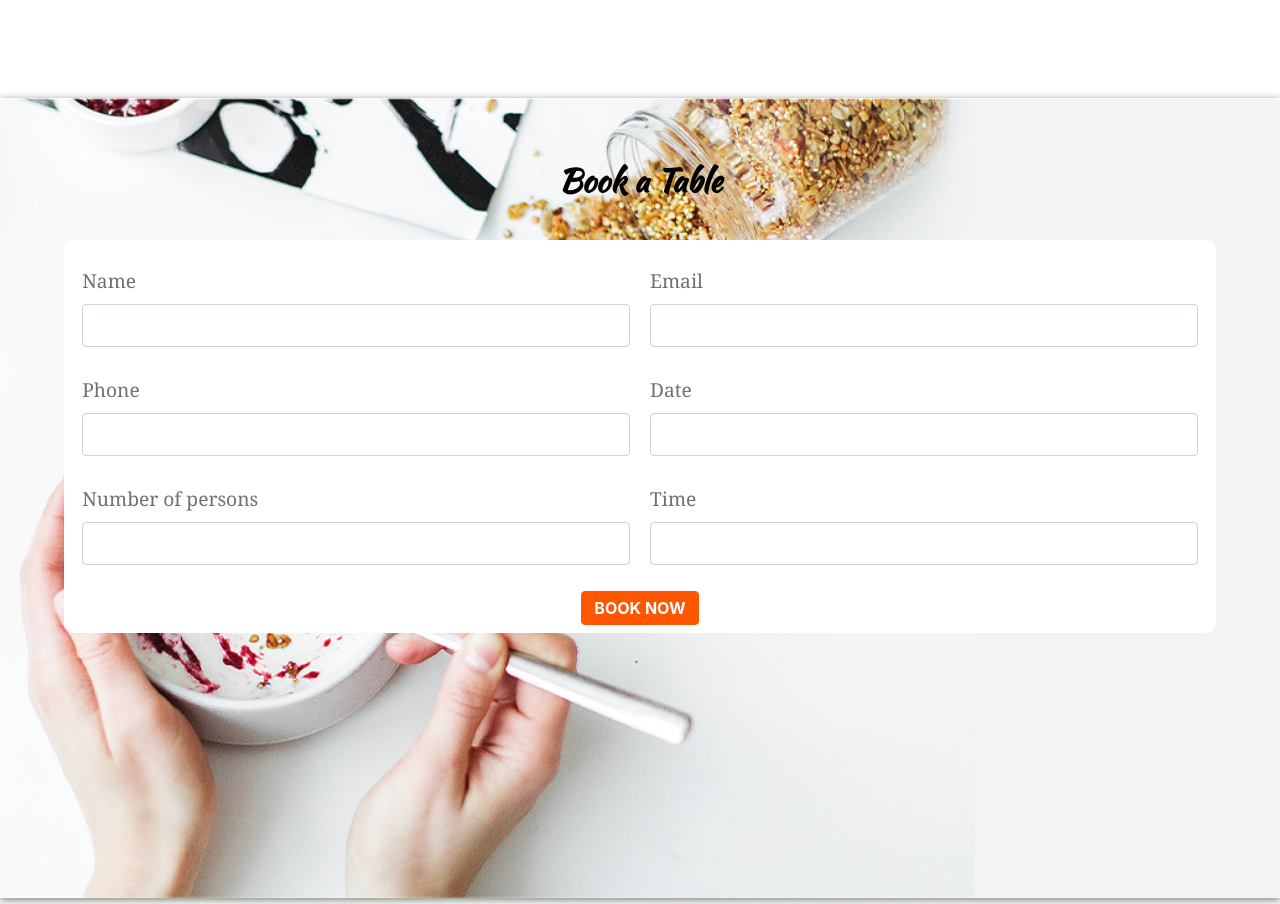
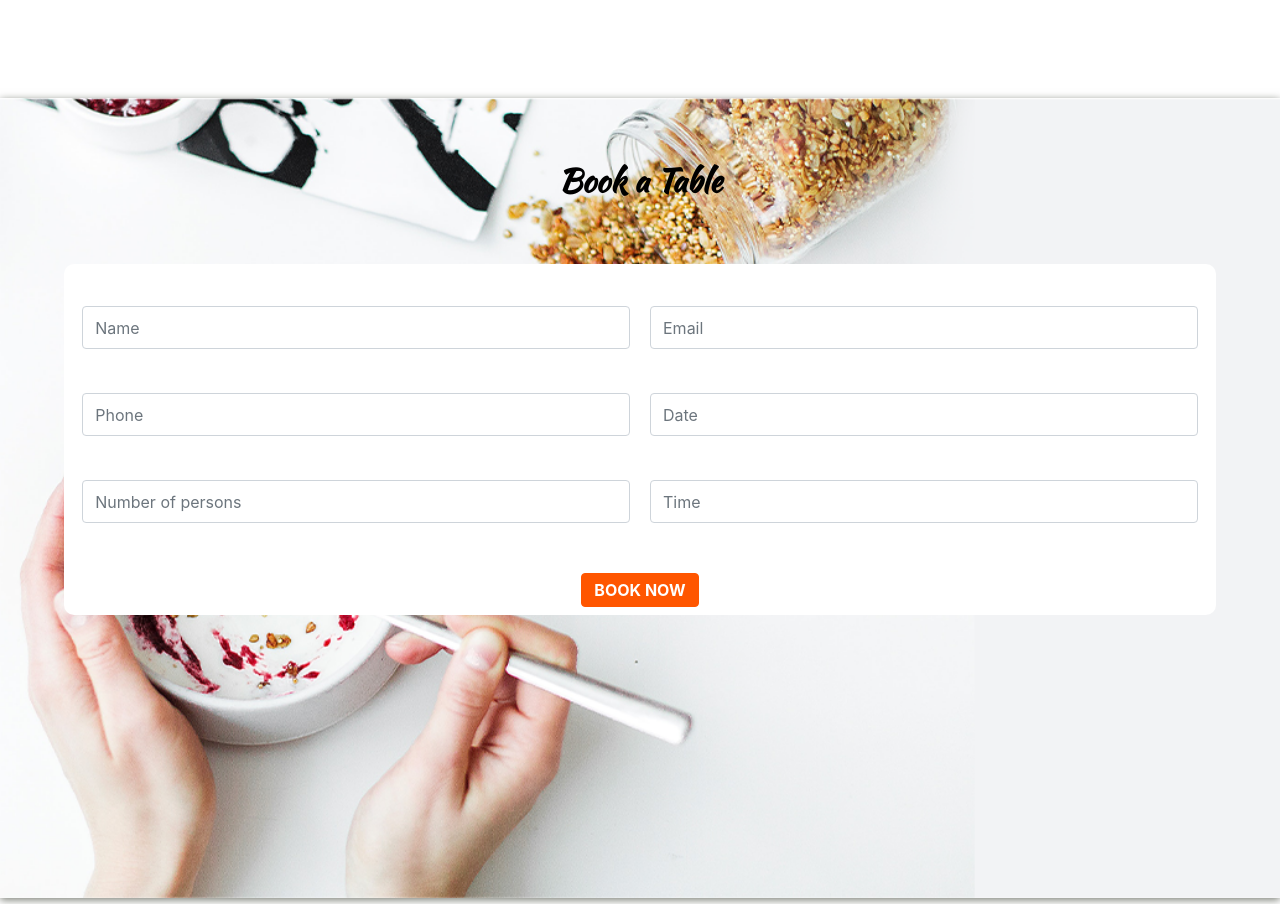
Before and after one commit to augustineritalondon/restaurant, a Flask app: page / in a window 1280 px wide. Shown: the part 2240-3144 px from the top of the page. Run offline with Flask 2, Linux system fonts and the light colour scheme; some libraries are stand-ins or nearby versions.

Commit message:
Some corrections on the homepage

```diff
--- a/static/style.css
+++ b/static/style.css
@@ -540,6 +540,7 @@ nav a:focus{
 .table1{
     background: white;
     border-radius: 10px;
+    margin-top: 2em!important;
 }
 
 .table-form{
@@ -559,7 +560,7 @@ nav a:focus{
 .table-form .btn{
     background: #ff5600;
     border-color: #ff5600;
-    margin-top: 1em;
+    margin-top: 2.5em;
     font-weight: 700!important;
     font-size: .75rem!important;
 }
--- a/templates/home.html
+++ b/templates/home.html
@@ -195,28 +195,28 @@
         <div class="table1">
             <form class="table-form">
                 <div class="form-group">
-                    <label for="exampleInputEmail1">Name</label>
-                    <input type="email" class="form-control" id="exampleInputEmail1" aria-describedby="emailHelp">
+                    <label for="exampleInputEmail1"></label>
+                    <input type="email" class="form-control" id="exampleInputEmail1" placeholder="Name" aria-describedby="emailHelp">
                 </div>
                 <div class="form-group">
-                    <label for="exampleInputEmail1">Email</label>
-                    <input type="email" class="form-control" id="exampleInputEmail1" aria-describedby="emailHelp">
+                    <label for="exampleInputEmail1"></label>
+                    <input type="email" class="form-control" id="exampleInputEmail1" placeholder="Email" aria-describedby="emailHelp">
                 </div>
                 <div class="form-group">
-                    <label for="exampleInputEmail1">Phone</label>
-                    <input type="email" class="form-control" id="exampleInputEmail1" aria-describedby="emailHelp">
+                    <label for="exampleInputEmail1"></label>
+                    <input type="email" class="form-control" id="exampleInputEmail1" placeholder="Phone" aria-describedby="emailHelp">
                 </div>
                 <div class="form-group">
-                    <label for="exampleInputEmail1">Date</label>
-                    <input type="text" class="form-control" id="exampleInputDate1" aria-describedby="DateHelp">
+                    <label for="exampleInputEmail1"></label>
+                    <input type="text" class="form-control" id="exampleInputDate1" placeholder="Date" aria-describedby="DateHelp">
                 </div>
                 <div class="form-group">
-                    <label for="exampleFormControlSelect1">Number of persons</label>
-                    <input type="text" class="form-control" id="exampleInputDate1" aria-describedby="DateHelp">
+                    <label for="exampleFormControlSelect1"></label>
+                    <input type="text" class="form-control" id="exampleInputDate1" placeholder="Number of persons" aria-describedby="DateHelp">
                 </div>
                 <div class="form-group">
-                    <label for="exampleInputPassword1">Time</label>
-                    <input type="password" class="form-control" id="exampleInputPassword1">
+                    <label for="exampleInputPassword1"></label>
+                    <input type="password" class="form-control" id="exampleInputPassword1" placeholder="Time">
                 </div>
                 <div class="centerbtn">
                     <button type="submit" class="btn btn-primary">Book Now</button>
```
